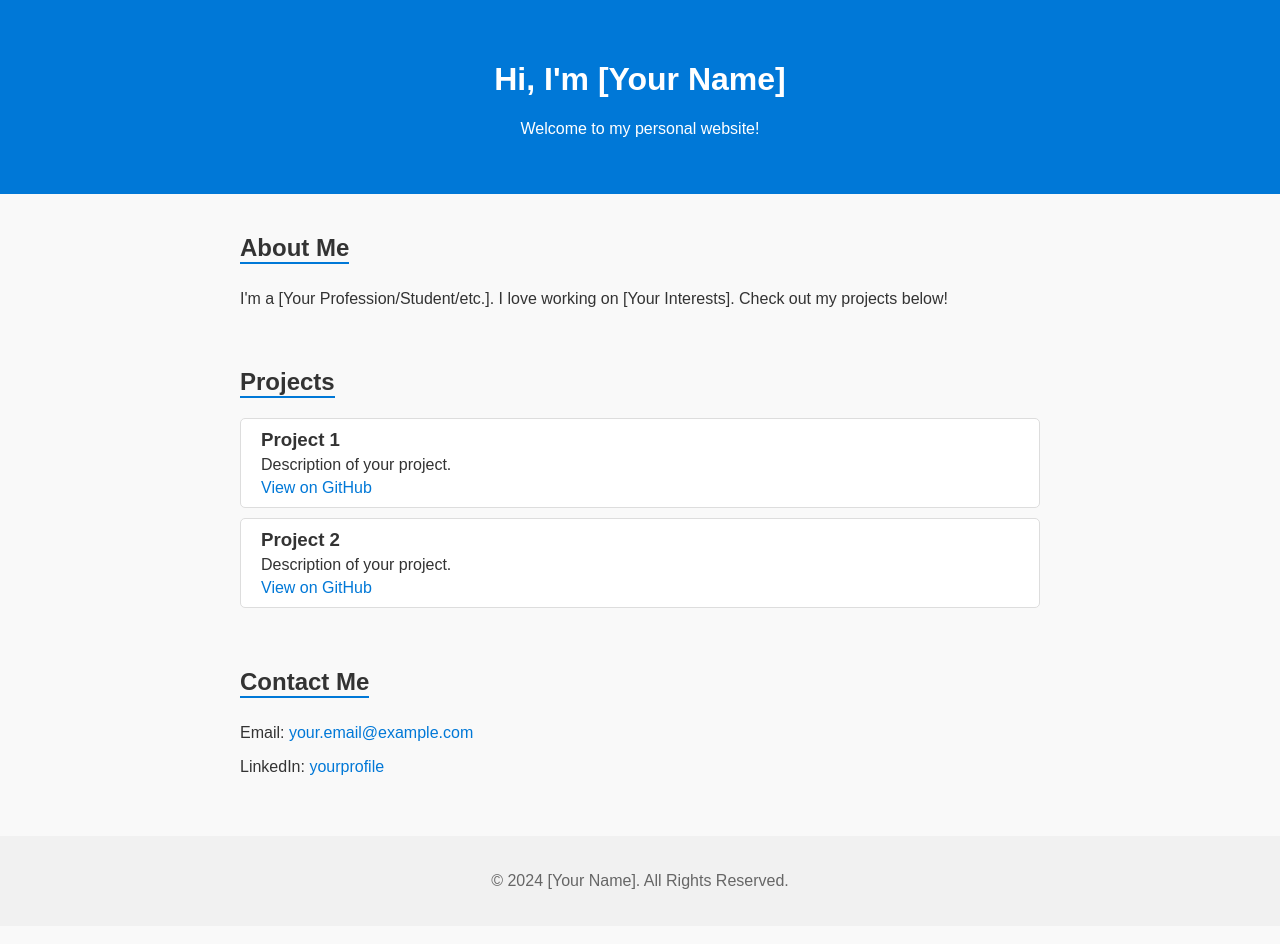
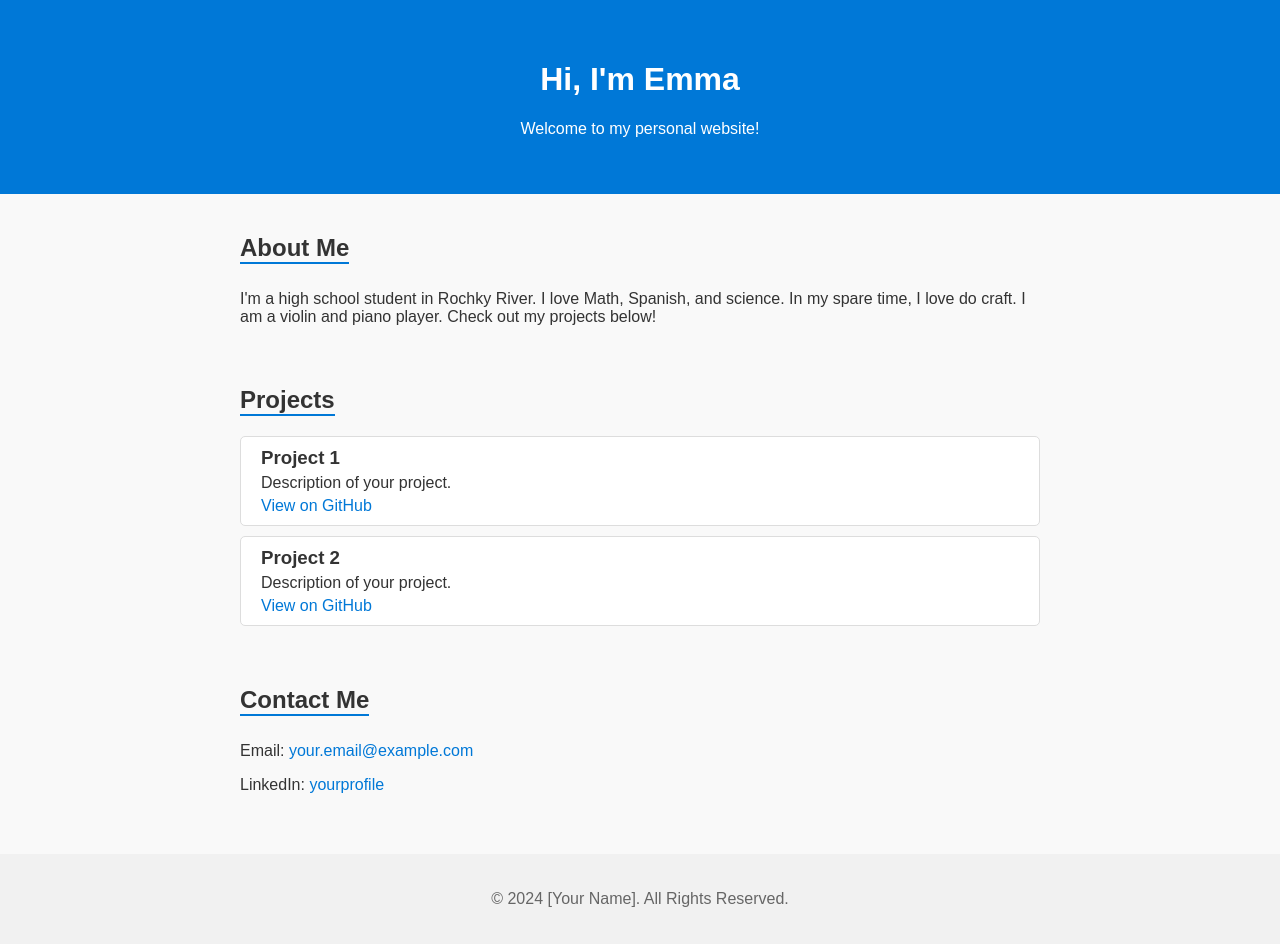
Before and after one commit to Emma-RR/emma.github.io, a plain HTML site: page index.html in a window 1280 px wide. Drawn offline with Linux system fonts and the light colour scheme.

Commit message:
Update index.html

```diff
--- a/index.html
+++ b/index.html
@@ -9,7 +9,7 @@
 <body>
     <header>
         <div class="container">
-            <h1>Hi, I'm [Your Name]</h1>
+            <h1>Hi, I'm Emma</h1>
             <p>Welcome to my personal website!</p>
         </div>
     </header>
@@ -18,7 +18,7 @@
         <section id="about">
             <h2>About Me</h2>
             <p>
-                I'm a [Your Profession/Student/etc.]. I love working on [Your Interests].
+                I'm a high school student in Rochky River. I love Math, Spanish, and science. In my spare time, I love do craft. I am a violin and piano player.
                 Check out my projects below!
             </p>
         </section>
```
